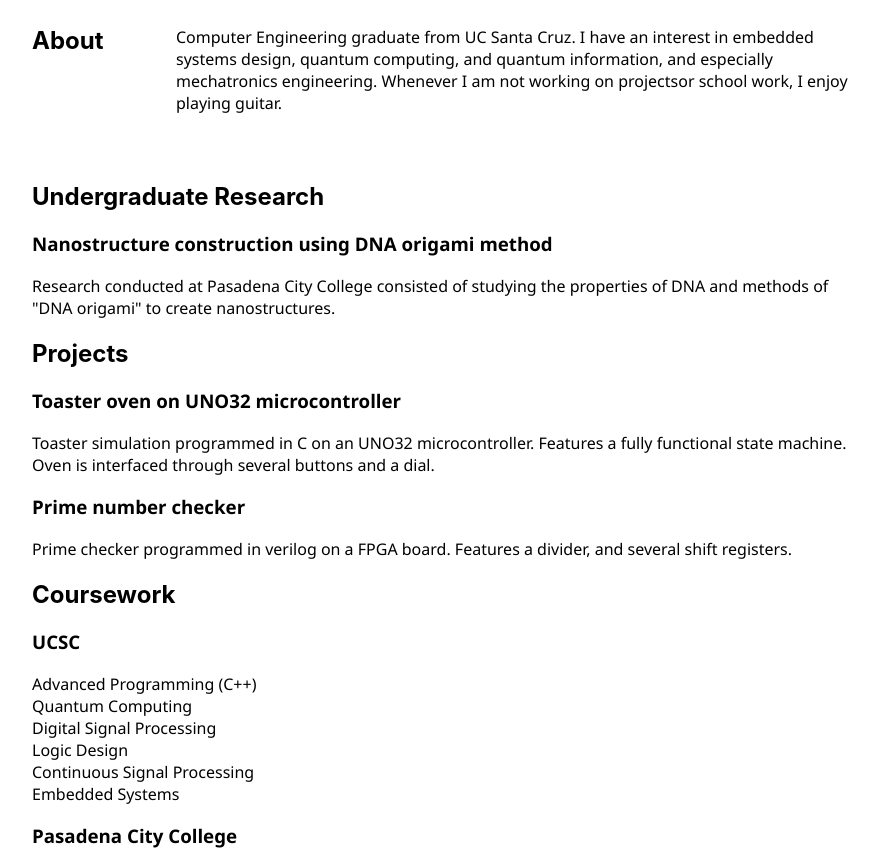
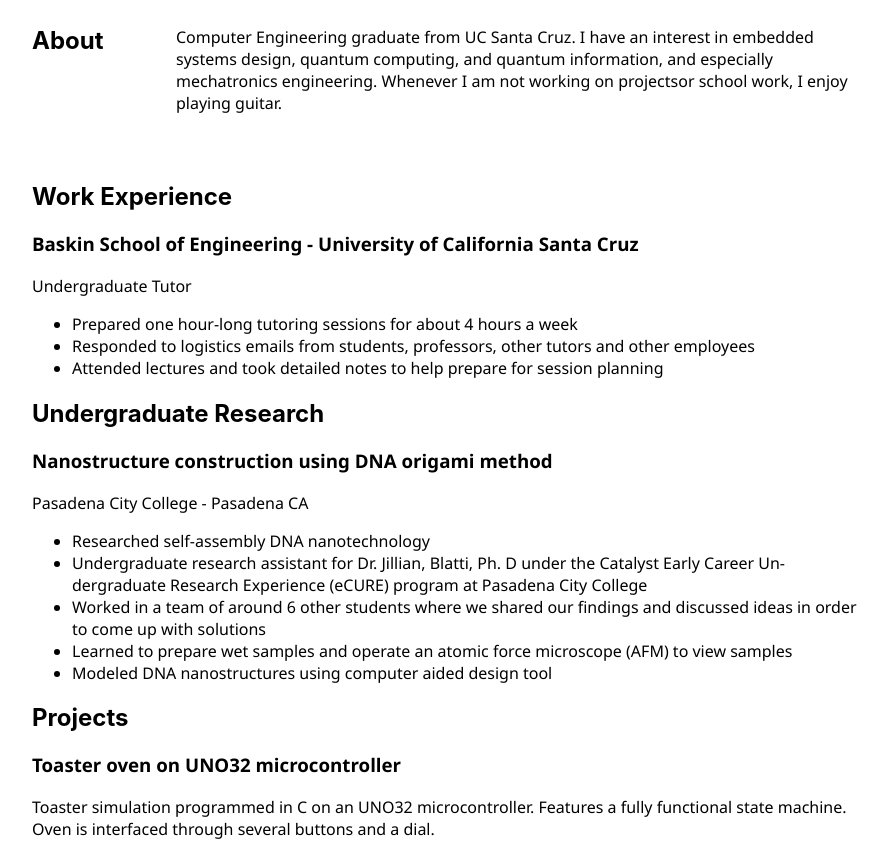
Before and after one commit to EdwardG323/EdwardG323.github.io, a plain HTML site: page index.html in a window 1280 px wide. Shown: the part 168-1024 px from the top of the page, without its empty margins (192-1077 px from the left). Drawn offline with Linux system fonts and the light colour scheme.

Commit message:
Updated research section and added work experience section

```diff
--- a/index.html
+++ b/index.html
@@ -28,10 +28,25 @@
 
 	    <!--<a href="./pages/page.html">Go to other page</a> -->
 
+	    <h2>Work Experience</h2>
+	    <h3>Baskin School of Engineering - University of California Santa Cruz</h3>
+	    <p>Undergraduate Tutor</p>
+	    <ul class="ListD">
+	    	<li>Prepared one hour-long tutoring sessions for about 4 hours a week</li>
+	    	<li>Responded to logistics emails from students, professors, other tutors and other employees</li>
+	    	<li>Attended lectures and took detailed notes to help prepare for session planning</li>
+	    </ul>
+
 	    <h2>Undergraduate Research</h2>
 	    <h3>Nanostructure construction using DNA origami method</h3>
-	    <p>Research conducted at Pasadena City College consisted of studying the properties of DNA and methods of "DNA origami"
-	    to create nanostructures.</p>
+	    <p>Pasadena City College - Pasadena CA</p>
+	    <ul class="ListC">
+	    	<li>Researched self-assembly DNA nanotechnology</li>
+	    	<li>Undergraduate research assistant for Dr. Jillian, Blatti, Ph. D under the Catalyst Early Career Un-dergraduate Research Experience (eCURE) program at Pasadena City College</li>
+	    	<li>Worked in a team of around 6 other students where we shared our findings and discussed ideas in order to come up with solutions</li>
+	    	<li>Learned to prepare wet samples and operate an atomic force microscope (AFM) to view samples</li>
+	    	<li>Modeled DNA nanostructures using computer aided design tool</li>
+	    </ul>
 
 	    <h2>Projects</h2>
 	    <h3>Toaster oven on UNO32 microcontroller</h3>
```
